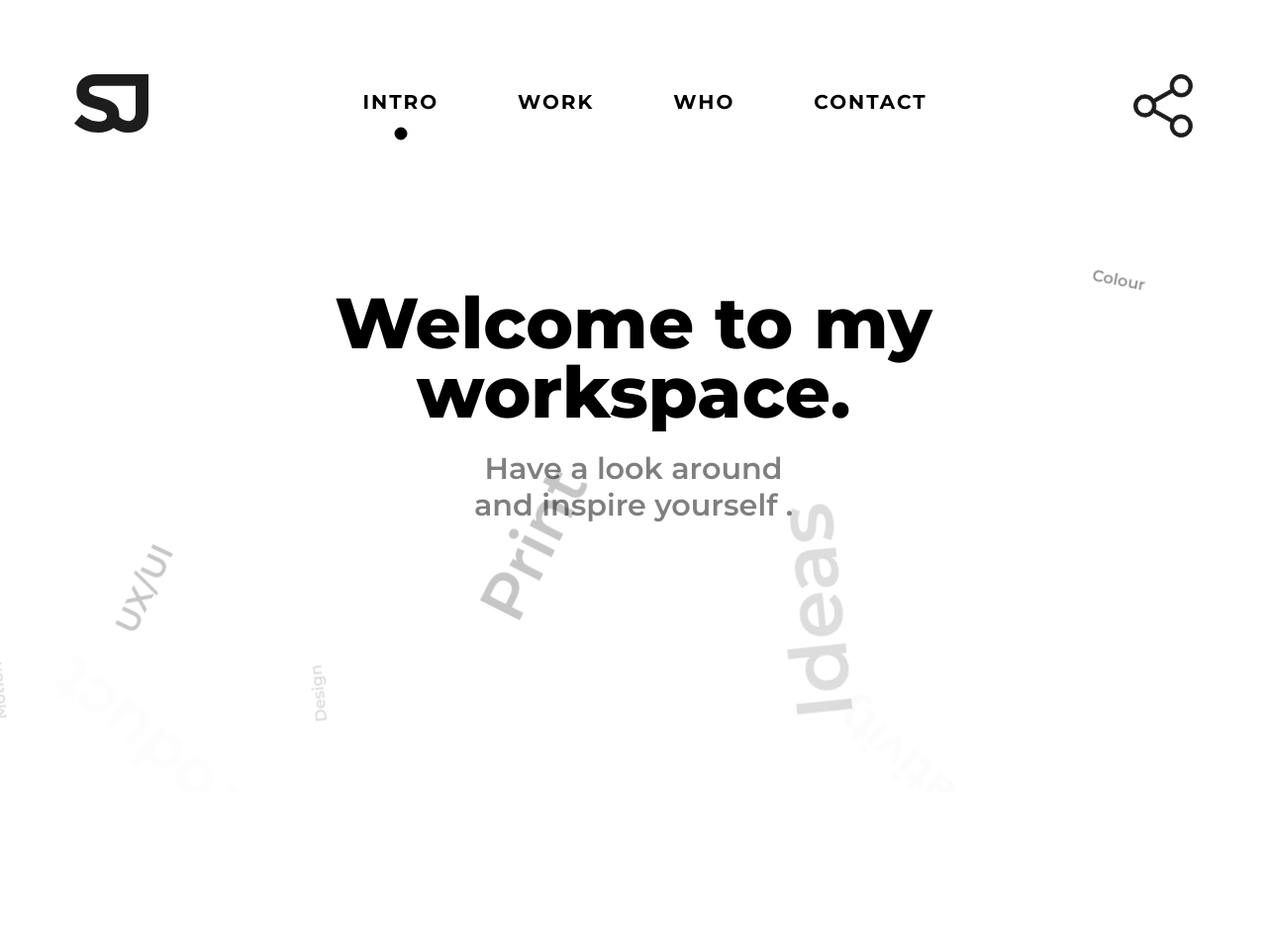
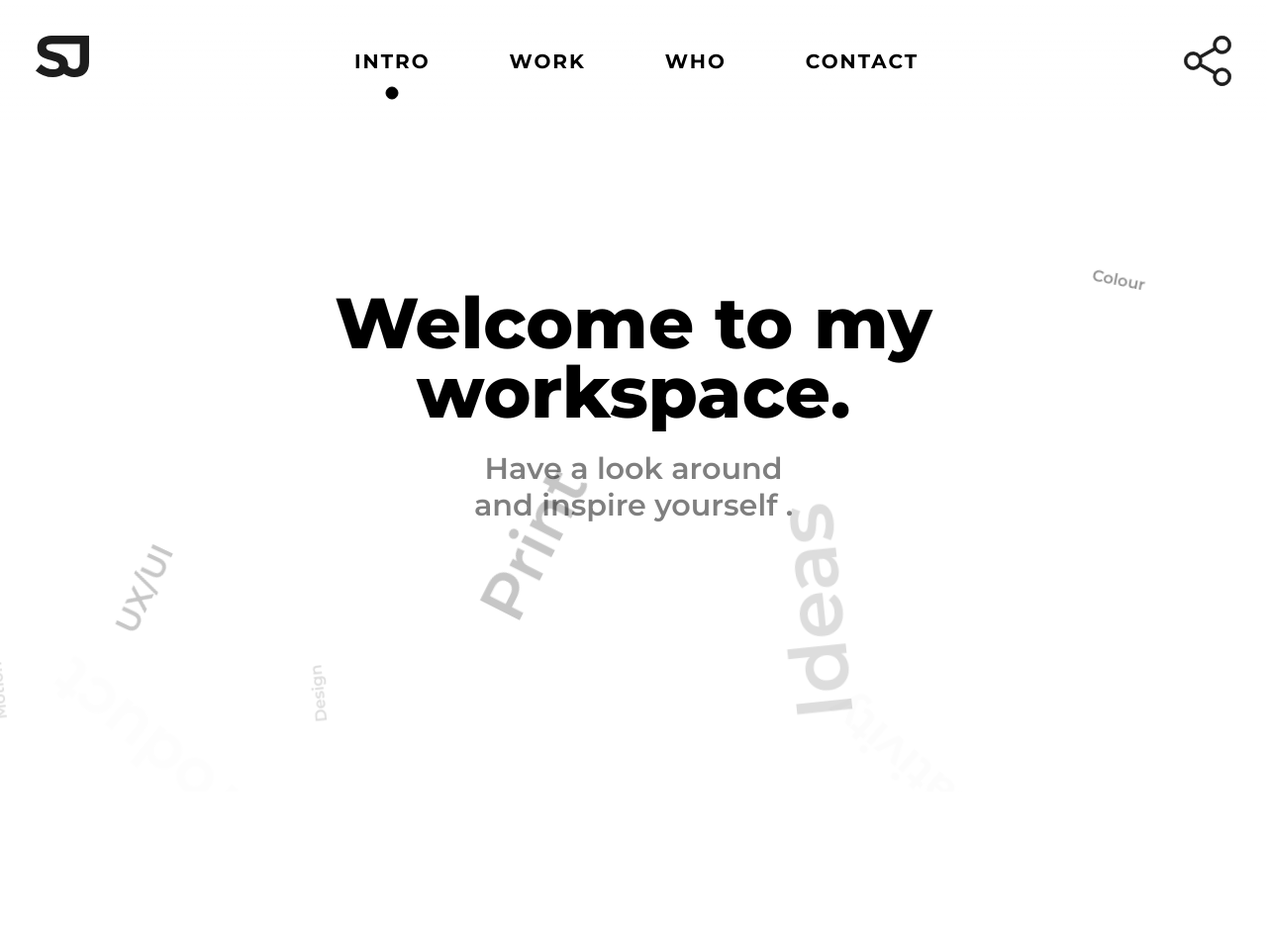
Before and after one commit to swiftyjam/studio, a plain HTML site: page index.html in a window 1280 px wide. Shown: the top 953 px of the page at 99% size. Drawn offline with nearby package versions, Linux system fonts and the light colour scheme.

Commit message:
Changes on menu

```diff
--- a/css/style.css
+++ b/css/style.css
@@ -1,5 +1,4 @@
 @import url('https://fonts.googleapis.com/css?family=Montserrat:400,500,600,700,800');
-
 * {
     font-family: 'Montserrat', sans-serif;
     animation: opacity 1s ease;
@@ -20,17 +19,23 @@ body {
     min-height: 100vh;
 }
 
+
 /* width */
+
 ::-webkit-scrollbar {
     width: 5px;
 }
 
+
 /* Handle */
+
 ::-webkit-scrollbar-thumb {
     background: rgba(0, 0, 0, 1);
 }
 
+
 /* Handle on hover */
+
 ::-webkit-scrollbar-thumb:hover {
     background: rgba(0, 0, 0, 0.8);
 }
@@ -57,16 +62,16 @@ body {
     font-size: 2em;
 }
 
+
 /*ANIMATIONS*/
+
 @keyframes mymove {
     0% {
         width: 75vw
     }
-
     50% {
         width: 73vw
     }
-
     100% {
         width: 75vw
     }
@@ -76,19 +81,20 @@ body {
     0% {
         opacity: 0
     }
-
     100% {
         opacity: 1
     }
 }
 
+
 /*MENU*/
+
 .menu {
     display: flex;
     justify-content: space-between;
     width: 100%;
     position: fixed;
-    height: 205px;
+    height: 124px;
     transform: translate(0px, 0px);
     /* background: white; */
     z-index: 999;
@@ -132,31 +138,30 @@ body {
 }
 
 .menu__logo {
-    width: 83px;
-    margin: 75px;
+    width: 54px;
+    margin: 36px;
 }
 
 .menu__connect {
-    width: 60px;
-    margin: 75px;
+    width: 48px;
+    margin: 36px;
 }
 
 .mobile {}
 
 .menu__logo img {
-    width: 75px;
-}
+    width: 54px;
 }
 
+
+}
 .menu__connect img {
-    width: 70px;
+    width: 54px;
 }
-
 .menu__button {
     display: none;
     z-index: 9;
 }
-
 .menu__button img {
     width: 50px;
     height: auto;
@@ -164,26 +169,22 @@ body {
     transition: 0.3s ease;
     transform: rotate(180deg);
 }
-
 .menu__options {
     position: relative;
     display: flex;
     transition: 0.5s;
     transform: translate(0, 0);
 }
-
 .menu__bg {
     margin: auto;
     position: relative;
 }
-
 .connect_m {
     display: none !important;
 }
+@media (max-width: 1115px) {
+    /*MENU*/
 
-@media (max-width: 1115px) {
-
-    /*MENU*/
     .connect_m {
         display: flex !important;
     }
@@ -282,7 +283,6 @@ body {
         transform: rotate(0deg) !important;
     }
 }
-
 @media (max-width: 850px) {
     .menu {
         height: 100px;
@@ -318,22 +318,20 @@ body {
     max-width: 90vw;
     margin: auto;
 }
-
 .landingCard__container {
     margin: auto;
     /* margin-left: 60px; */
     /* margin-right: 60px; */
+
     padding: 80px 50px 80px 50px;
     flex: 1 1 20em;
     display: flex;
 }
-
 .landingCard__text {
     display: flex;
     flex-wrap: wrap;
     margin: auto;
 }
-
 .landingCard__text h1 {
     font-size: 4.5em;
     margin: auto;
@@ -342,13 +340,11 @@ body {
     line-height: 70px;
     padding: 20px 0px 10px;
 }
-
 .landingCard__text__desc {
     margin: auto;
     width: 100%;
     font-size: 0.9em;
 }
-
 .landingCard__text p {
     margin: auto;
     margin-top: 14px;
@@ -356,7 +352,6 @@ body {
     opacity: 0.5;
     font-size: 2.1em;
 }
-
 .decor {
     width: 75vw;
     position: absolute;
@@ -364,65 +359,50 @@ body {
     transform: translateY(-50%);
     animation: mymove 8s ease infinite;
 }
-
 .dec-right {
     left: 70vw;
 }
-
 .dec-left {
     right: 70vw;
 }
-
 .hide-pc {
     display: none;
 }
-
 .hide-mob {
     display: block;
 }
-
 .lc-left h1 {
     text-align: left;
 }
-
 .lc-left p {
     margin-left: 10px;
     text-align: left;
 }
-
 .lc-right h1 {
     text-align: right;
 }
-
 .lc-right p {
     text-align: right;
 }
-
 .landingCard__visual {
     display: block;
     margin: auto;
 }
-
 .landingCard__visual img {
     width: 100%;
 }
-
 .lc-center {
     text-align: center;
 }
-
 .lc-center .landingCard__text {
     max-width: 700px;
 }
-
 .lc-center .landingCard__text p {
     width: 100%;
 }
-
 .lc-invert-order {
     flex-direction: row-reverse;
 }
-
 @media (max-width: 1115px) {
     .landingCard {
         color: #000000;
@@ -515,7 +495,6 @@ body {
         line-height: 20px !important;
     }
 }
-
 @media (max-width: 650px) {
     .landingCard__text h1 {
         font-size: 2em;
@@ -553,12 +532,12 @@ body {
     /*
 -webkit-transform: perspective(500px);
 transform: perspective(500px);*/
+
     box-shadow: inset 0 0 50px rgba(0, 0, 0, 0.4);
     will-change: transform;
     transform: perspective(300px) rotateX(0deg) rotateY(0deg);
     animation: none;
 }
-
 .meProfile__body {
     height: 249px;
     background-size: contain;
@@ -569,7 +548,6 @@ transform: perspective(500px);*/
     transform: translateZ(50px)scale(0.84);
     animation: none;
 }
-
 .meProfile__cup {
     width: 100%;
     background-image: url(me_head.png);
@@ -580,7 +558,6 @@ transform: perspective(500px);*/
     transform: translateZ(50px) scale(0.84);
     animation: none;
 }
-
 section.meDesc {
     width: 65vw;
     margin: auto;
@@ -588,11 +565,11 @@ section.meDesc {
     margin-top: 200px;
     text-align: justify;
     /* padding: 50px; */
+
     box-shadow: 0 0 25px rgba(0, 0, 0, 0.1);
     border-radius: 10px;
     margin-bottom: 100px;
 }
-
 h1.meDesc__name {
     text-align: center;
     font-size: 2.8em;
@@ -600,7 +577,6 @@ h1.meDesc__name {
     margin-top: auto;
     padding: 0 30px;
 }
-
 .meDesc__skillset {
     display: flex;
     flex-wrap: wrap;
@@ -608,7 +584,6 @@ h1.meDesc__name {
     justify-content: flex-start;
     padding: 0 20px;
 }
-
 .meDesc__skillset div {
     padding: 0px 15px;
     margin: 7px;
@@ -622,17 +597,14 @@ h1.meDesc__name {
     border-radius: 500px;
     background-color: #efefef;
 }
-
 .meDesc__description {
     font-weight: 200;
     padding: 20px 30px;
     font-size: 1.2em;
 }
-
 h1.meDesc__title {
     margin-top: 40px;
 }
-
 .meDesc_social {
     display: flex;
     margin: auto;
@@ -640,7 +612,6 @@ h1.meDesc__title {
     align-items: center;
     padding: 0px 20px 20px;
 }
-
 .meDesc_social a {
     padding: 4px 15px;
     margin: 7px;
@@ -656,28 +627,22 @@ h1.meDesc__title {
     transition: 0.3s ease;
     opacity: 0.7;
 }
-
 #in {
     background-color: hsl(21, 53%, 52%);
 }
-
 #be {
     background-color: #4586ff;
 }
-
 #li {
     background-color: #2ca2e4;
 }
-
 #gm {
     background-color: #fb6363;
 }
-
 .meDesc_social a:hover {
     box-shadow: 0 0 33px rgba(0, 0, 0, 0.12);
     opacity: 1;
 }
-
 @media (max-width: 1115px) {
     section.meDesc {
         margin-top: 110px;
@@ -695,12 +660,12 @@ h1.meDesc__title {
     width: 100%;
     /* height: 100vh; */
     /* max-width: 1300px; */
+
     margin: auto;
     display: flex;
     flex-direction: column;
     margin-top: 250px;
 }
-
 .workContainer {
     position: relative;
     height: 400px;
@@ -720,16 +685,15 @@ h1.meDesc__title {
     overflow: hidden;
     transition: 0.2s ease;
 }
-
 .workContainer__bg {
     /* margin: auto; */
+
     z-index: -1;
     position: absolute;
     width: 100%;
     height: 100%;
     object-fit: cover;
 }
-
 .workContainer__filter {
     width: 100%;
     height: 100%;
@@ -739,9 +703,9 @@ h1.meDesc__title {
     opacity: 1;
     transition: 0.3s ease;
 }
-
 .workContainer__desc {
     /* margin: 30px; */
+
     height: 100%;
     position: relative;
     display: flex;
@@ -751,57 +715,47 @@ h1.meDesc__title {
     transition: 0.3s ease;
     flex: 1 1 20em;
 }
-
 .wc__details {
     display: flex;
     justify-content: space-between;
     align-items: center;
 }
-
 .wc__titcat {
     padding: 40px;
 }
-
 .wc__brand img {
     width: 70px;
     padding: 40px;
 }
-
 .workContainer__desc h2 {
     margin: 0;
     padding: 40px;
     font-size: 2.1em;
 }
-
 .wc__titcat h3 {
     margin-top: 0;
     margin-bottom: 10px;
     font-size: 1.4em;
 }
-
 .wc__titcat p {
     margin-top: 0;
     margin-bottom: 0;
     font-size: 1.3em;
     font-style: italic;
 }
-
 .workContainer:hover {
     transform: scale(0.97);
     box-shadow: 0 0 10px rgba(0, 0, 0, 0.2);
 }
-
 .workContainer:hover .workContainer__filter,
 .workContainer:hover .workContainer__desc {
     opacity: 0;
 }
-
 @media (max-width: 1115px) {
     .works_guapos {
         margin-top: 115px;
     }
 }
-
 @media (max-width: 850px) {
     .workContainer {
         height: 260px;
@@ -839,7 +793,6 @@ section.projectIntro {
     background-color: #ffffff;
     box-shadow: 0 0 30px rgba(0, 0, 0, 0.5);
 }
-
 .pr__container {
     display: flex;
     margin: auto;
@@ -847,16 +800,13 @@ section.projectIntro {
     padding: 50px;
     flex-wrap: wrap;
 }
-
 .p_spec {
     text-align: right;
 }
-
 .project__specs {
     display: flex;
     flex-direction: column;
 }
-
 .p_spec ul {
     list-style: none;
     font-weight: 600;
@@ -865,23 +815,19 @@ section.projectIntro {
     margin-top: 10px;
     padding: inherit;
 }
-
 .p_spec li {
     margin: 5px 0px;
 }
-
 .p_spec h3 {
     font-size: 1.25em;
     margin-bottom: 5px;
 }
-
 .project__description h1 {
     font-size: 5em;
     font-weight: 700;
     line-height: 1em;
     margin: 10px 0px;
 }
-
 .project__description p {
     font-weight: 600;
     opacity: 0.5;
@@ -889,18 +835,15 @@ section.projectIntro {
     text-align: justify;
     width: 90%;
 }
-
 .pr__container hr {
     width: 0.5em;
     background-color: black;
     border: none;
     margin: 0px 40px;
 }
-
 .project__description {
     flex: 1;
 }
-
 @media (max-width: 850px) {
     .pr__container {
         flex-direction: column-reverse;
@@ -944,7 +887,6 @@ section.projectIntro {
         padding: 0px !important;
     }
 }
-
 .projectGallery {
     min-height: 100vh;
     background-color: #8BC34A;
@@ -954,39 +896,34 @@ section.projectIntro {
     display: flex;
     flex-wrap: wrap;
 }
-
 .projectGallery>div>div {
     /* justify-content: space-between; */
+
     display: flex;
     width: 100%;
     /* flex-wrap:  wrap; */
+
     align-items: center;
     max-width: 1500px;
     margin: auto;
 }
-
 .projectGallery img {
     width: 100%;
 }
-
 .projectGallery a {
     flex: auto;
     margin: 20px;
     box-shadow: 0 0 30px rgba(0, 0, 0, 0.5);
 }
-
 .contact a {
     text-decoration: none;
     color: darkgrey;
     transition: 0.5s ease;
 }
-
 h1.contact {}
-
 .contact a:hover {
     color: #1d1d1d;
 }
-
 .area {
     background: #ffffff;
     background: -webkit-linear-gradient(to left, #8f94fb, #4e54c8);
@@ -996,7 +933,6 @@ h1.contact {}
     position: absolute;
     overflow: hidden;
 }
-
 .circles {
     position: absolute;
     top: 0;
@@ -1008,7 +944,6 @@ h1.contact {}
     margin: 0;
     font-weight: 600;
 }
-
 .circles li {
     position: absolute;
     display: block;
@@ -1018,7 +953,6 @@ h1.contact {}
     animation: animate 25s linear infinite;
     bottom: -150px;
 }
-
 .circles li:nth-child(1) {
     left: 25%;
     width: 80px;
@@ -1026,7 +960,6 @@ h1.contact {}
     animation-delay: 0s;
     font-size: 1em;
 }
-
 .circles li:nth-child(2) {
     left: 10%;
     width: 20px;
@@ -1035,7 +968,6 @@ h1.contact {}
     animation-duration: 12s;
     font-size: 2em;
 }
-
 .circles li:nth-child(3) {
     left: 70%;
     width: 20px;
@@ -1043,7 +975,6 @@ h1.contact {}
     animation-delay: 4s;
     font-size: 3em;
 }
-
 .circles li:nth-child(4) {
     left: 40%;
     width: 60px;
@@ -1052,7 +983,6 @@ h1.contact {}
     animation-duration: 18s;
     font-size: 4em;
 }
-
 .circles li:nth-child(5) {
     left: 65%;
     width: 20px;
@@ -1060,7 +990,6 @@ h1.contact {}
     animation-delay: 0s;
     font-size: 5em;
 }
-
 .circles li:nth-child(6) {
     left: 75%;
     width: 110px;
@@ -1068,18 +997,17 @@ h1.contact {}
     animation-delay: 3s;
     font-size: 3em;
 }
-
 .circles li:nth-child(7) {
     left: 35%;
     /*width: 150px;
     height: 150px;*/
     /*for images*/
+
     width: 100px;
     height: 100px;
     animation-delay: 7s;
     font-size: 1em;
 }
-
 .circles li:nth-child(8) {
     left: 50%;
     width: 25px;
@@ -1088,7 +1016,6 @@ h1.contact {}
     animation-duration: 45s;
     font-size: 2em;
 }
-
 .circles li:nth-child(9) {
     left: 20%;
     width: 15px;
@@ -1097,7 +1024,6 @@ h1.contact {}
     animation-duration: 35s;
     font-size: 4em;
 }
-
 .circles li:nth-child(10) {
     left: 85%;
     width: 150px;
@@ -1105,11 +1031,9 @@ h1.contact {}
     animation-delay: 0s;
     animation-duration: 11s;
 }
-
 .circles img {
     width: 100%;
 }
-
 .circles p {
     width: 100%;
     margin: auto;
@@ -1118,7 +1042,6 @@ h1.contact {}
     bottom: 0;
     transform: translate(0%, -50%);
 }
-
 @keyframes animate {
     0% {
         transform: translateY(0) rotate(-180deg);
@@ -1138,7 +1061,6 @@ h1.contact {}
         opacity: 0;
     }
 }
-
 @media (max-width: 850px) {
     .circles li:nth-child(1) {
         left: 25%;
@@ -1223,7 +1145,6 @@ h1.contact {}
         animation-duration: 11s;
     }
 }
-
 .p_galleryWrap {
     max-width: 1000px;
     margin: auto;
```
Also changed, not shown: index.html (+8 -11 lines).
